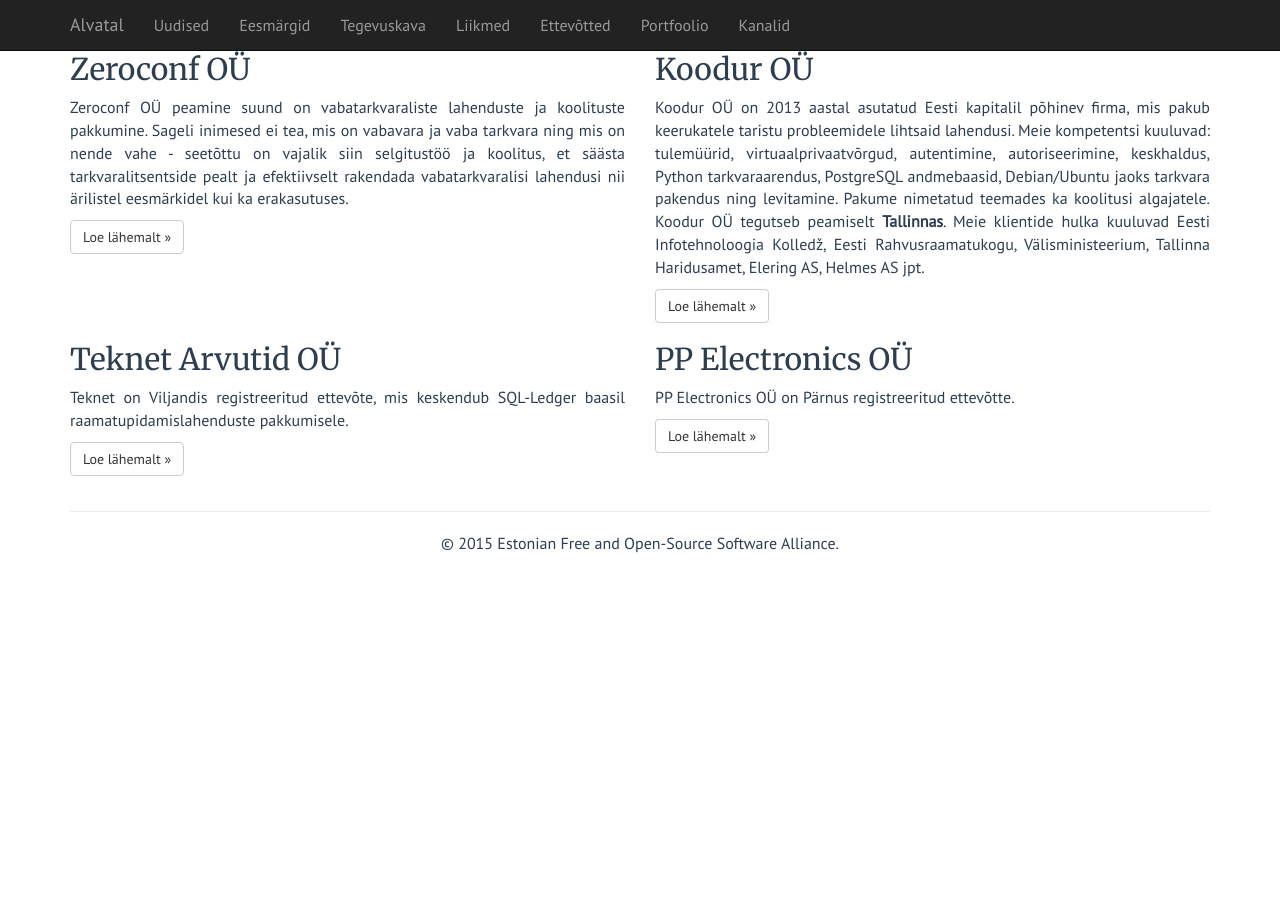
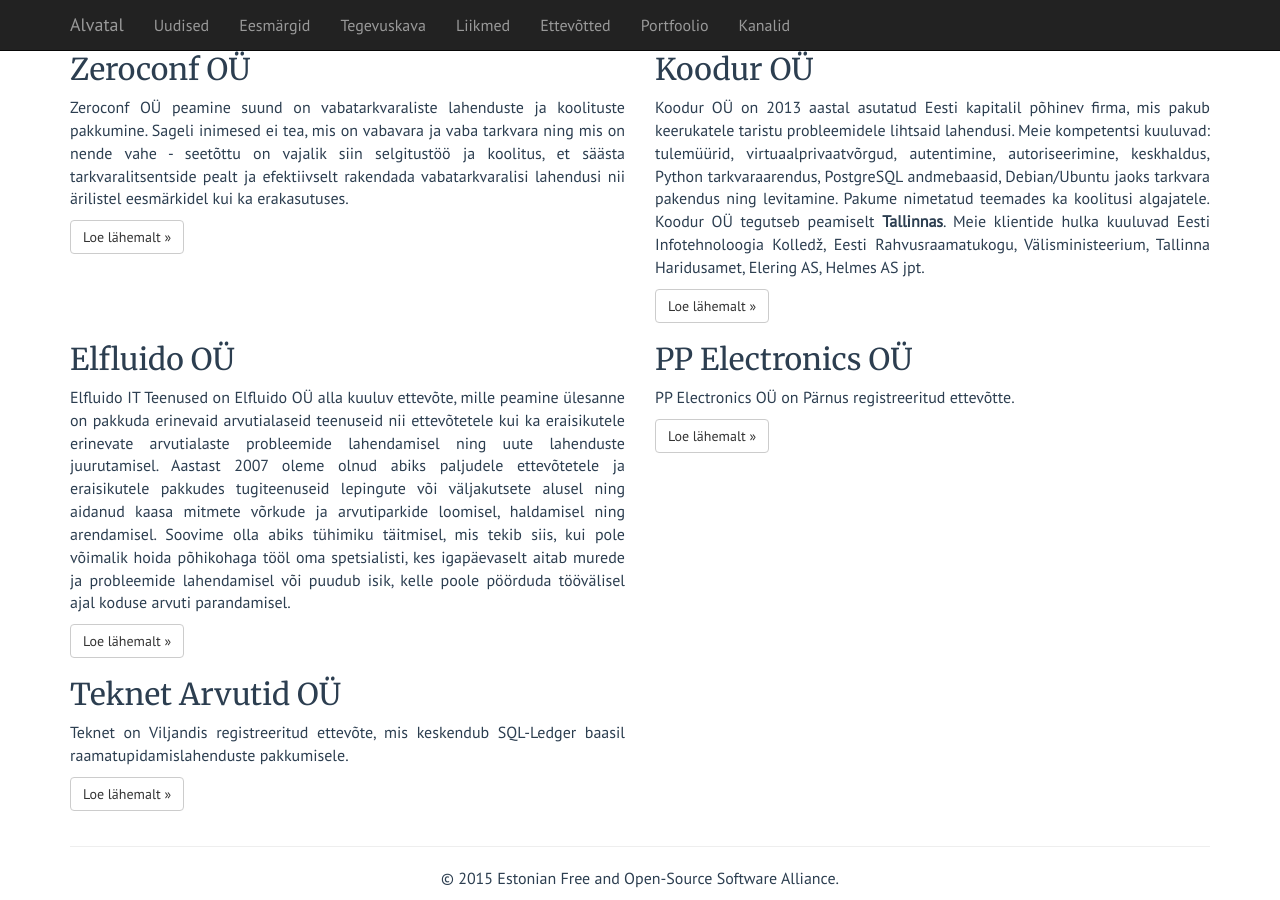
Before and after one commit to alvatal/alvatal.github.io, a Jekyll site: the page built from business.md, in a window 1280 px wide and 900 px high, scrolled down 1247 px. Built offline with Jekyll 4.4.1, drawn with Linux system fonts in a browser that asks for light colours; before the commit the page ends 1811 px from its top, so only the background shows below that; some of the changed text lies outside the part shown.

Commit message:
Added Elfluido OÜ and vendor lock-in description.

```diff
--- a/business.md
+++ b/business.md
@@ -184,12 +184,22 @@
 
 <div class="row" lang="et">
     <div class="col-md-6" id="teknet">
-        <h2>Teknet Arvutid OÜ</h2>
+        <h2>Elfluido OÜ</h2>
         <p>
-        Teknet on Viljandis registreeritud ettevõte, mis keskendub
-        SQL-Ledger baasil raamatupidamislahenduste pakkumisele.
+        Elfluido IT Teenused on Elfluido OÜ alla kuuluv ettevõte, mille
+        peamine ülesanne on pakkuda erinevaid arvutialaseid teenuseid nii
+        ettevõtetele kui ka eraisikutele erinevate arvutialaste probleemide
+        lahendamisel ning uute lahenduste juurutamisel.
+        Aastast 2007 oleme olnud abiks paljudele ettevõtetele ja eraisikutele
+        pakkudes tugiteenuseid lepingute või väljakutsete alusel ning aidanud
+        kaasa mitmete võrkude ja arvutiparkide loomisel, haldamisel ning arendamisel.
+        Soovime olla abiks
+        tühimiku täitmisel, mis tekib siis, kui pole võimalik hoida põhikohaga
+        tööl oma spetsialisti, kes igapäevaselt aitab murede ja probleemide
+        lahendamisel või puudub isik, kelle poole pöörduda töövälisel ajal
+        koduse arvuti parandamisel.
         </p>
-        <a class="btn btn-default" href="http://www.teknet.ee/index.php?artikli_id=58" role="button">Loe lähemalt &raquo;</a>
+        <a class="btn btn-default" href="http://it.elfluido.ee/" role="button">Loe lähemalt &raquo;</a>
     </div>
     <div class="col-md-6" id="ppnet">
         <h2>PP Electronics OÜ</h2>
@@ -200,3 +210,16 @@
     </div>
 
 </div>
+
+<div class="row" lang="et">
+    <div class="col-md-6" id="teknet">
+        <h2>Teknet Arvutid OÜ</h2>
+        <p>
+        Teknet on Viljandis registreeritud ettevõte, mis keskendub
+        SQL-Ledger baasil raamatupidamislahenduste pakkumisele.
+        </p>
+        <a class="btn btn-default" href="http://www.teknet.ee/" role="button">Loe lähemalt &raquo;</a>
+    </div>
+
+
+</div>
```
Also changed, not shown: other parts of business.md (+1 -1 lines), index.md (+11 -2 lines).
